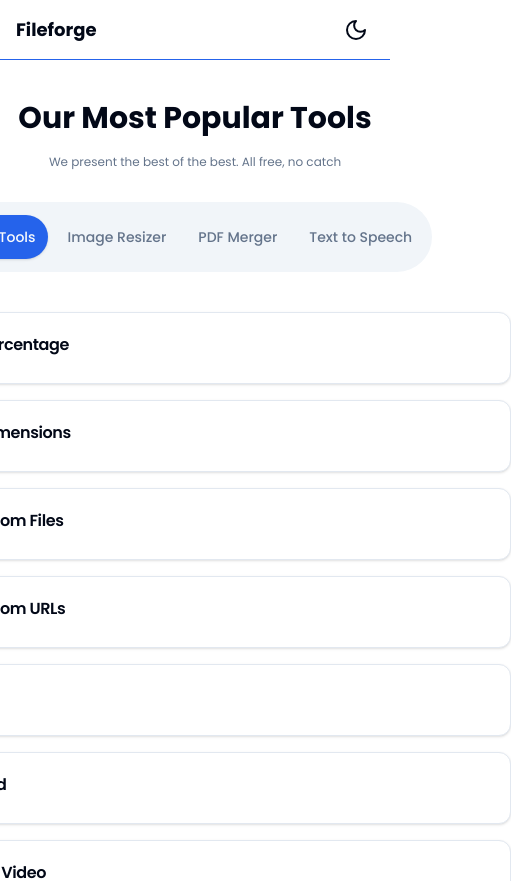
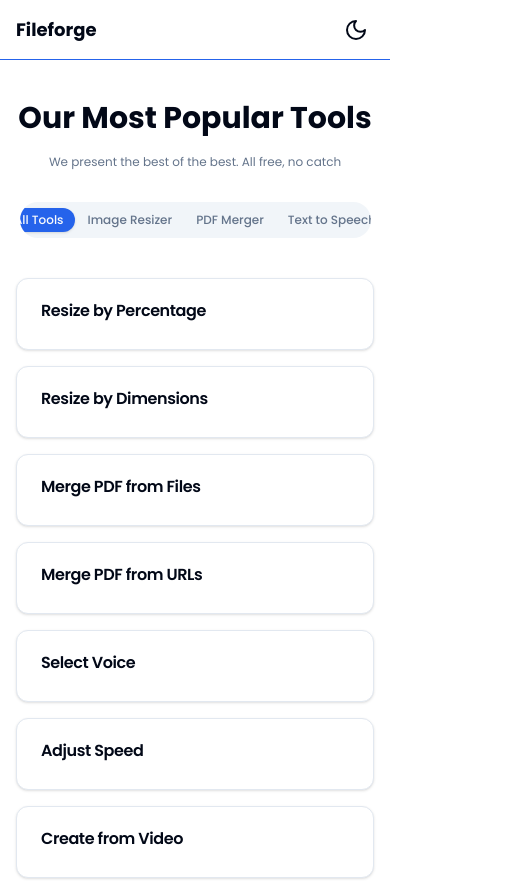
Before and after one commit to EyadOmar/fileforge-website, a Next.js app: page / in a window 390 px wide. Shown: the top 881 px of the page, 511 px wide, since content can reach past the window. Built offline with nearby package versions, Linux system fonts and the light colour scheme.

Commit message:
tool filters resp

```diff
--- a/src/components/home/toolsFilter.tsx
+++ b/src/components/home/toolsFilter.tsx
@@ -5,22 +5,22 @@
 
 export default function ToolsFilter() {
   return (
-    <section className="section-padding container flex flex-col items-center justify-center">
+    <section className="section-padding container">
       <div className="heading-two text-center">
         <h2>Our Most Popular Tools</h2>
         <p>We present the best of the best. All free, no catch</p>
       </div>
-      <Tabs defaultValue="all" className="grid place-content-center">
-        <TabsList className="mx-auto my-8 h-[70px] w-fit space-x-2 rounded-[100px] px-2 py-3 lg:my-10">
+      <Tabs defaultValue="all" className="grid">
+        <TabsList className="mx-auto my-8 max-w-[90vw] overflow-y-auto rounded-[100px] lg:my-10 lg:h-[70px] lg:w-fit lg:space-x-2 lg:px-2 lg:py-3">
           <TabsTrigger
-            className="rounded-[100px] p-3 font-medium transition-colors duration-300 ease-in-out hover:bg-primary/80 hover:text-primary-foreground data-[state=active]:bg-primary data-[state=active]:text-primary-foreground"
+            className="rounded-[100px] font-medium transition-colors duration-300 ease-in-out hover:bg-primary/80 hover:text-primary-foreground data-[state=active]:bg-primary data-[state=active]:text-primary-foreground max-md:text-xs lg:p-3"
             value="all"
           >
             All Tools
           </TabsTrigger>
           {tools.slice(0, 3).map((t, i) => (
             <TabsTrigger
-              className="rounded-[100px] p-3 font-medium transition-colors duration-300 ease-in-out hover:bg-primary/80 hover:text-primary-foreground data-[state=active]:bg-primary data-[state=active]:text-primary-foreground"
+              className="rounded-[100px] font-medium transition-colors duration-300 ease-in-out hover:bg-primary/80 hover:text-primary-foreground data-[state=active]:bg-primary data-[state=active]:text-primary-foreground max-md:text-xs lg:p-3"
               key={`tab_trigger_${i}_${t.name}`}
               value={t.name}
             >
@@ -29,7 +29,7 @@
           ))}
         </TabsList>
         <TabsContent
-          className="grid grid-cols-1 gap-4 md:grid-cols-2 lg:grid-cols-3 xl:grid-cols-4"
+          className="grid grid-cols-[repeat(auto-fill,minmax(300px,1fr))] gap-4"
           value="all"
         >
           {[...tools.slice(0, 6).map((t) => t.subTools)].flat().map((t, i) => (
@@ -42,7 +42,7 @@
         </TabsContent>
         {tools.map((t, i) => (
           <TabsContent
-            className="grid grid-cols-[repeat(3,minmax(200px,1fr))] gap-4"
+            className="grid grid-cols-[repeat(auto-fill,minmax(300px,1fr))] gap-4"
             key={`tab_content_${i}_${t.name}`}
             value={t.name}
           >
@@ -56,13 +56,15 @@
           </TabsContent>
         ))}
       </Tabs>
+      <div className="-mt-7 flex items-center justify-center">
         <ButtonLink
           variant={"outline"}
           href="#"
-        className="h-[56px] rounded-[10px] border-primary px-12 py-4 font-semibold text-primary shadow-lg hover:bg-primary hover:text-primary-foreground"
+          className="h-[56px] rounded-[10px] border-primary px-12 py-4 font-semibold text-primary shadow-lg transition-all hover:scale-105 hover:bg-primary hover:text-primary-foreground hover:brightness-105"
         >
           See All
         </ButtonLink>
+      </div>
     </section>
   );
 }
```
Lines whose indentation alone changed are shown as unchanged.
